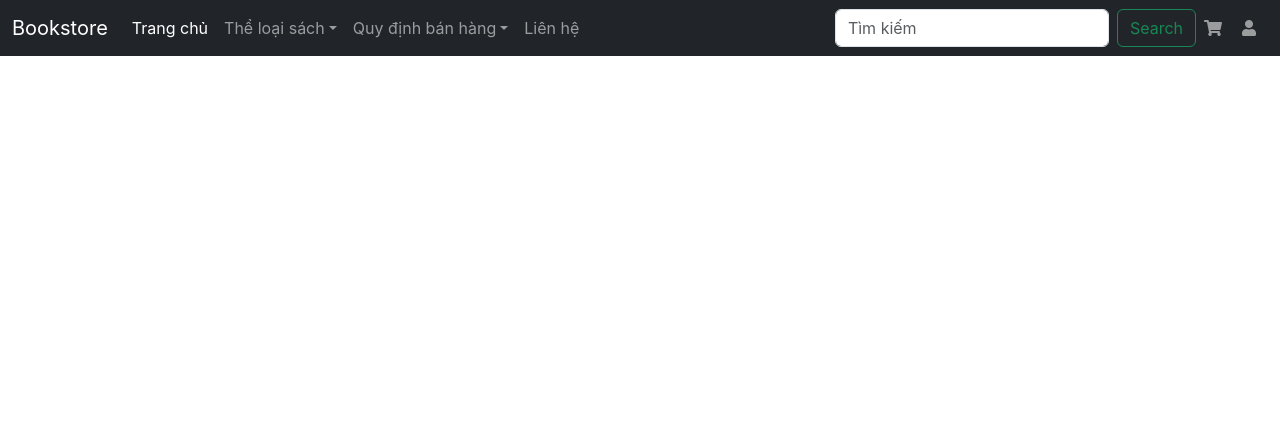
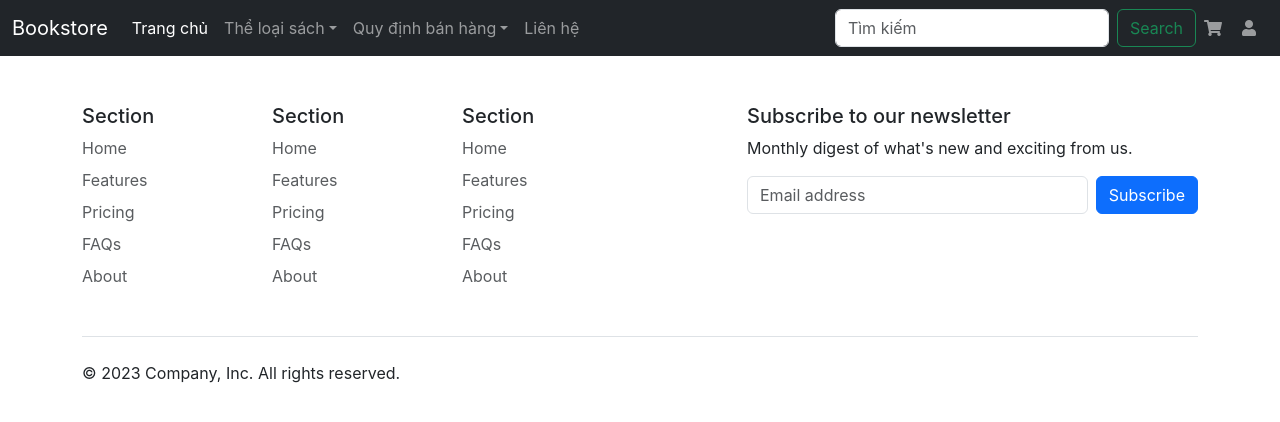
Before and after one commit to LeTrungNguyen1703/webbansach_frontend, a React (Create React App) app: page / in a window 1280 px wide. Shown: the top 422 px of the page. Built offline with nearby package versions, Linux system fonts and the light colour scheme.

Commit message:
Tao Footer.tsx

```diff
--- a/src/App.css
+++ b/src/App.css
@@ -36,3 +36,80 @@
     transform: rotate(360deg);
   }
 }
+
+.bd-placeholder-img {
+  font-size: 1.125rem;
+  text-anchor: middle;
+  -webkit-user-select: none;
+  -moz-user-select: none;
+  user-select: none;
+}
+
+@media (min-width: 768px) {
+  .bd-placeholder-img-lg {
+    font-size: 3.5rem;
+  }
+}
+
+.b-example-divider {
+  width: 100%;
+  height: 3rem;
+  background-color: rgba(0, 0, 0, .1);
+  border: solid rgba(0, 0, 0, .15);
+  border-width: 1px 0;
+  box-shadow: inset 0 .5em 1.5em rgba(0, 0, 0, .1), inset 0 .125em .5em rgba(0, 0, 0, .15);
+}
+
+.b-example-vr {
+  flex-shrink: 0;
+  width: 1.5rem;
+  height: 100vh;
+}
+
+.bi {
+  vertical-align: -.125em;
+  fill: currentColor;
+}
+
+.nav-scroller {
+  position: relative;
+  z-index: 2;
+  height: 2.75rem;
+  overflow-y: hidden;
+}
+
+.nav-scroller .nav {
+  display: flex;
+  flex-wrap: nowrap;
+  padding-bottom: 1rem;
+  margin-top: -1px;
+  overflow-x: auto;
+  text-align: center;
+  white-space: nowrap;
+  -webkit-overflow-scrolling: touch;
+}
+
+.btn-bd-primary {
+  --bd-violet-bg: #712cf9;
+  --bd-violet-rgb: 112.520718, 44.062154, 249.437846;
+
+  --bs-btn-font-weight: 600;
+  --bs-btn-color: var(--bs-white);
+  --bs-btn-bg: var(--bd-violet-bg);
+  --bs-btn-border-color: var(--bd-violet-bg);
+  --bs-btn-hover-color: var(--bs-white);
+  --bs-btn-hover-bg: #6528e0;
+  --bs-btn-hover-border-color: #6528e0;
+  --bs-btn-focus-shadow-rgb: var(--bd-violet-rgb);
+  --bs-btn-active-color: var(--bs-btn-hover-color);
+  --bs-btn-active-bg: #5a23c8;
+  --bs-btn-active-border-color: #5a23c8;
+}
+
+.bd-mode-toggle {
+  z-index: 1500;
+}
+
+.bd-mode-toggle .dropdown-menu .active .bi {
+  display: block !important;
+}
--- a/src/App.tsx
+++ b/src/App.tsx
@@ -1,10 +1,15 @@
 import React from 'react';
 import './App.css';
 import Navbar from "./layouts/header-footer/Navbar";
+import Footer from "./layouts/header-footer/Footer";
 
 function App() {
     return (
-       <Navbar/>
+        <>
+            <Navbar/>
+            <Footer/>
+        </>
+
     )
 }
 
--- /dev/null
+++ b/src/layouts/header-footer/Footer.tsx
@@ -0,0 +1,67 @@
+import React from "react";
+
+function Footer() {
+    return (
+        <div className="container">
+            <footer className="py-5">
+                <div className="row">
+                    <div className="col-6 col-md-2 mb-3">
+                        <h5>Section</h5>
+                        <ul className="nav flex-column">
+                            <li className="nav-item mb-2"><a href="#" className="nav-link p-0 text-body-secondary">Home</a></li>
+                            <li className="nav-item mb-2"><a href="#" className="nav-link p-0 text-body-secondary">Features</a></li>
+                            <li className="nav-item mb-2"><a href="#" className="nav-link p-0 text-body-secondary">Pricing</a></li>
+                            <li className="nav-item mb-2"><a href="#" className="nav-link p-0 text-body-secondary">FAQs</a></li>
+                            <li className="nav-item mb-2"><a href="#" className="nav-link p-0 text-body-secondary">About</a></li>
+                        </ul>
+                    </div>
+
+                    <div className="col-6 col-md-2 mb-3">
+                        <h5>Section</h5>
+                        <ul className="nav flex-column">
+                            <li className="nav-item mb-2"><a href="#" className="nav-link p-0 text-body-secondary">Home</a></li>
+                            <li className="nav-item mb-2"><a href="#" className="nav-link p-0 text-body-secondary">Features</a></li>
+                            <li className="nav-item mb-2"><a href="#" className="nav-link p-0 text-body-secondary">Pricing</a></li>
+                            <li className="nav-item mb-2"><a href="#" className="nav-link p-0 text-body-secondary">FAQs</a></li>
+                            <li className="nav-item mb-2"><a href="#" className="nav-link p-0 text-body-secondary">About</a></li>
+                        </ul>
+                    </div>
+
+                    <div className="col-6 col-md-2 mb-3">
+                        <h5>Section</h5>
+                        <ul className="nav flex-column">
+                            <li className="nav-item mb-2"><a href="#" className="nav-link p-0 text-body-secondary">Home</a></li>
+                            <li className="nav-item mb-2"><a href="#" className="nav-link p-0 text-body-secondary">Features</a></li>
+                            <li className="nav-item mb-2"><a href="#" className="nav-link p-0 text-body-secondary">Pricing</a></li>
+                            <li className="nav-item mb-2"><a href="#" className="nav-link p-0 text-body-secondary">FAQs</a></li>
+                            <li className="nav-item mb-2"><a href="#" className="nav-link p-0 text-body-secondary">About</a></li>
+                        </ul>
+                    </div>
+
+                    <div className="col-md-5 offset-md-1 mb-3">
+                        <form>
+                            <h5>Subscribe to our newsletter</h5>
+                            <p>Monthly digest of what's new and exciting from us.</p>
+                            <div className="d-flex flex-column flex-sm-row w-100 gap-2">
+                                <label  className="visually-hidden">Email address</label>
+                                <input id="newsletter1" type="text" className="form-control" placeholder="Email address"/>
+                                <button className="btn btn-primary" type="button">Subscribe</button>
+                            </div>
+                        </form>
+                    </div>
+                </div>
+
+                <div className="d-flex flex-column flex-sm-row justify-content-between py-4 my-4 border-top">
+                    <p>&copy; 2023 Company, Inc. All rights reserved.</p>
+                    <ul className="list-unstyled d-flex">
+                        <li className="ms-3"><a className="link-body-emphasis" href="#"> <i className="fas fa-tweeter"></i></a></li>
+                        <li className="ms-3"><a className="link-body-emphasis" href="#"> <i className="fas fa-instagram"></i></a></li>
+                        <li className="ms-3"><a className="link-body-emphasis" href="#"> <i className="fas fa-facebook"></i></a></li>
+                    </ul>
+                </div>
+            </footer>
+        </div>
+    );
+}
+
+export default Footer;
```
